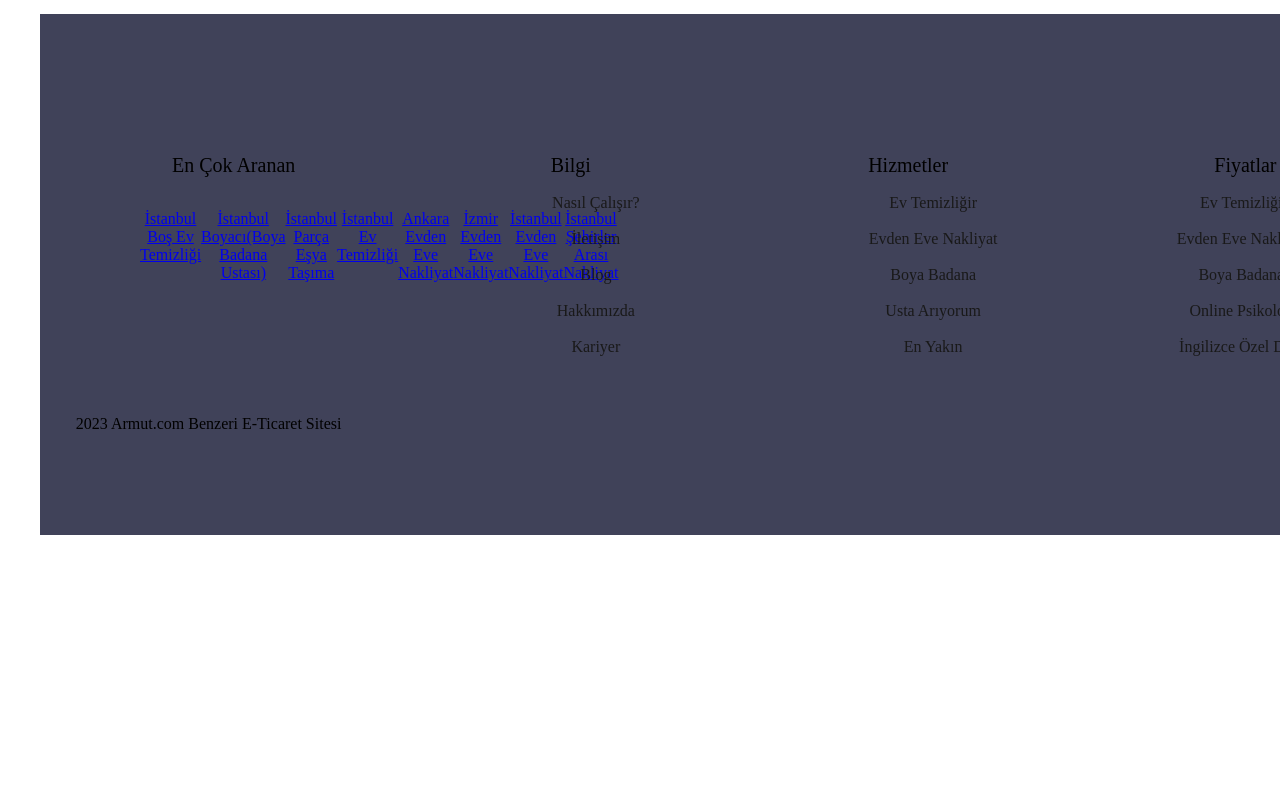
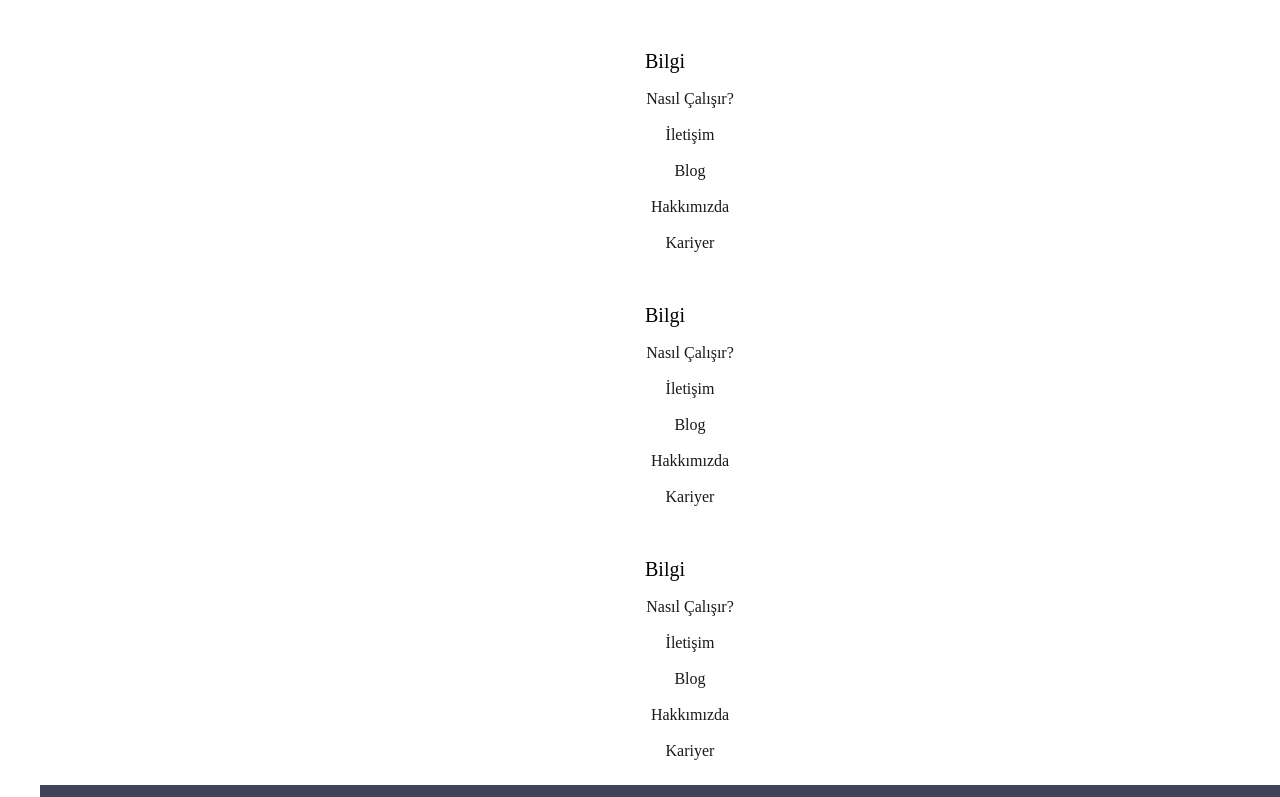
Before and after one commit to nildembuse/ArmutClone, a React (Vite) app: page / in a window 1280 px wide. Shown: the part 2823-3620 px from the top of the page. Before the commit the page ends 3398 px from the top, so only its background shows below. Built offline with nearby package versions, Linux system fonts and the light colour scheme.

Commit message:
duzenleme yapiliyor

```diff
--- a/src/components/Services.jsx
+++ b/src/components/Services.jsx
@@ -1,7 +1,7 @@
 import "/src/App.css"
 export default function Services() {
     return (
-
+        <div className="hard-brad">
             <div className="services">
                 <div className="servis-first">
                     <span>1</span>
@@ -23,7 +23,39 @@ export default function Services() {
                     <span className="green-line"></span>
                     <p>Müşteri yorumlarını incele, pazarlık yap. En uygun fiyat ve kaliteyi tercih et.</p>
                 </div>
+            </div>
 
+            <section>
+                  <h6 className='armutFooter'>Bilgi</h6>
+                  <nav className='footerFirstStatemenet' >
+                    <a href="#"><p2 className="statment">Nasıl Çalışır?</p2><br /></a>
+                    <a href="#"><p2 className="statment">İletişim</p2><br /></a>
+                    <a href="#"><p2 className="statment">Blog </p2><br />  </a>
+                    <a href="#"> <p2 className="statment">Hakkımızda</p2><br /></a>
+                    <a href="#"><p2 className="statment">Kariyer</p2></a>
+                  </nav>
+                </section>
+
+                <section>
+                  <h6 className='armutFooter'>Bilgi</h6>
+                  <nav className='footerFirstStatemenet' >
+                    <a href="#"><p2 className="statment">Nasıl Çalışır?</p2><br /></a>
+                    <a href="#"><p2 className="statment">İletişim</p2><br /></a>
+                    <a href="#"><p2 className="statment">Blog </p2><br />  </a>
+                    <a href="#"> <p2 className="statment">Hakkımızda</p2><br /></a>
+                    <a href="#"><p2 className="statment">Kariyer</p2></a>
+                  </nav>
+                </section>
+                <section>
+                  <h6 className='armutFooter'>Bilgi</h6>
+                  <nav className='footerFirstStatemenet' >
+                    <a href="#"><p2 className="statment">Nasıl Çalışır?</p2><br /></a>
+                    <a href="#"><p2 className="statment">İletişim</p2><br /></a>
+                    <a href="#"><p2 className="statment">Blog </p2><br />  </a>
+                    <a href="#"> <p2 className="statment">Hakkımızda</p2><br /></a>
+                    <a href="#"><p2 className="statment">Kariyer</p2></a>
+                  </nav>
+                </section>
         </div>
     )
 }
```
Lines whose indentation alone changed are shown as unchanged.
